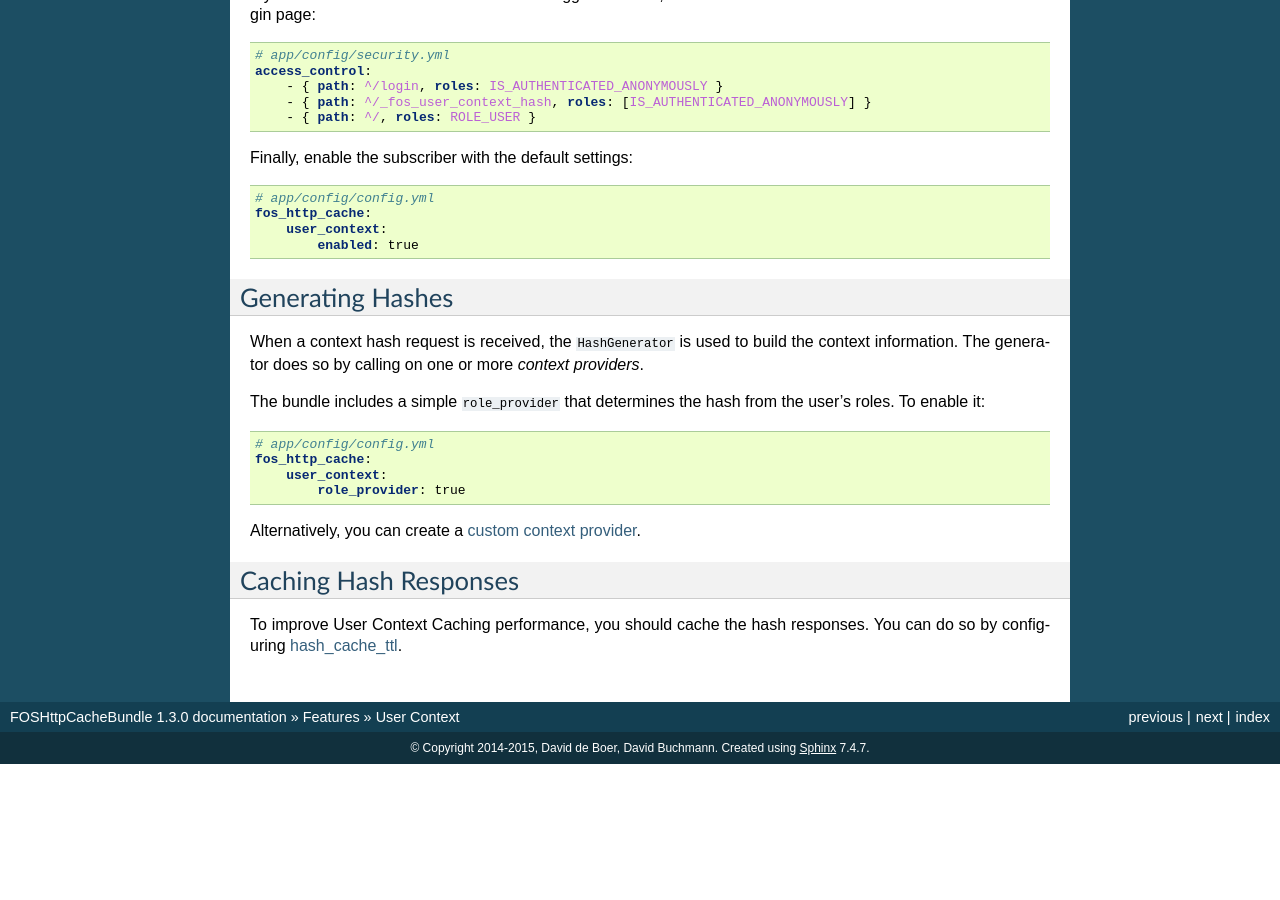
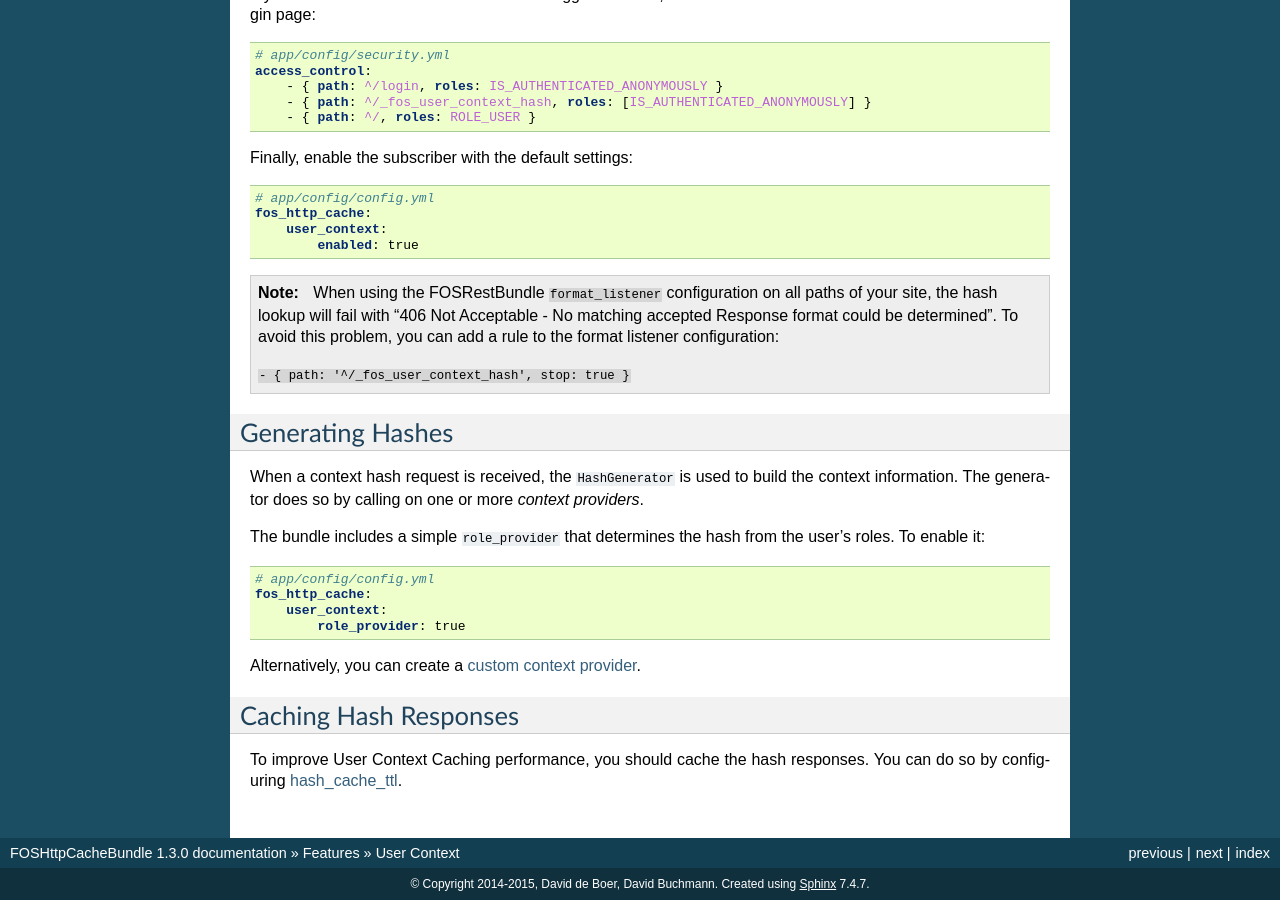
Before and after one commit to FriendsOfSymfony/FOSHttpCacheBundle, a Sphinx documentation site: the page built from Resources/doc/features/user-context.rst, in a window 1280 px wide and 900 px high, scrolled down 993 px. Built offline with Sphinx 7.4.7, drawn with Linux system fonts in a browser that asks for light colours; before the commit the page ends 1757 px from its top, so only the background shows below that.

Commit message:
hint when using user context hash together with fos rest format listener

```diff
--- a/Resources/doc/features/user-context.rst
+++ b/Resources/doc/features/user-context.rst
@@ -78,6 +78,15 @@ Finally, enable the subscriber with the default settings:
         user_context:
             enabled: true
 
+.. note::
+
+    When using the FOSRestBundle ``format_listener`` configuration on all paths
+    of your site, the hash lookup will fail with "406 Not Acceptable - No
+    matching accepted Response format could be determined". To avoid this
+    problem, you can add a rule to the format listener configuration:
+
+    ``- { path: '^/_fos_user_context_hash', stop: true }``
+
 Generating Hashes
 -----------------
 
```
